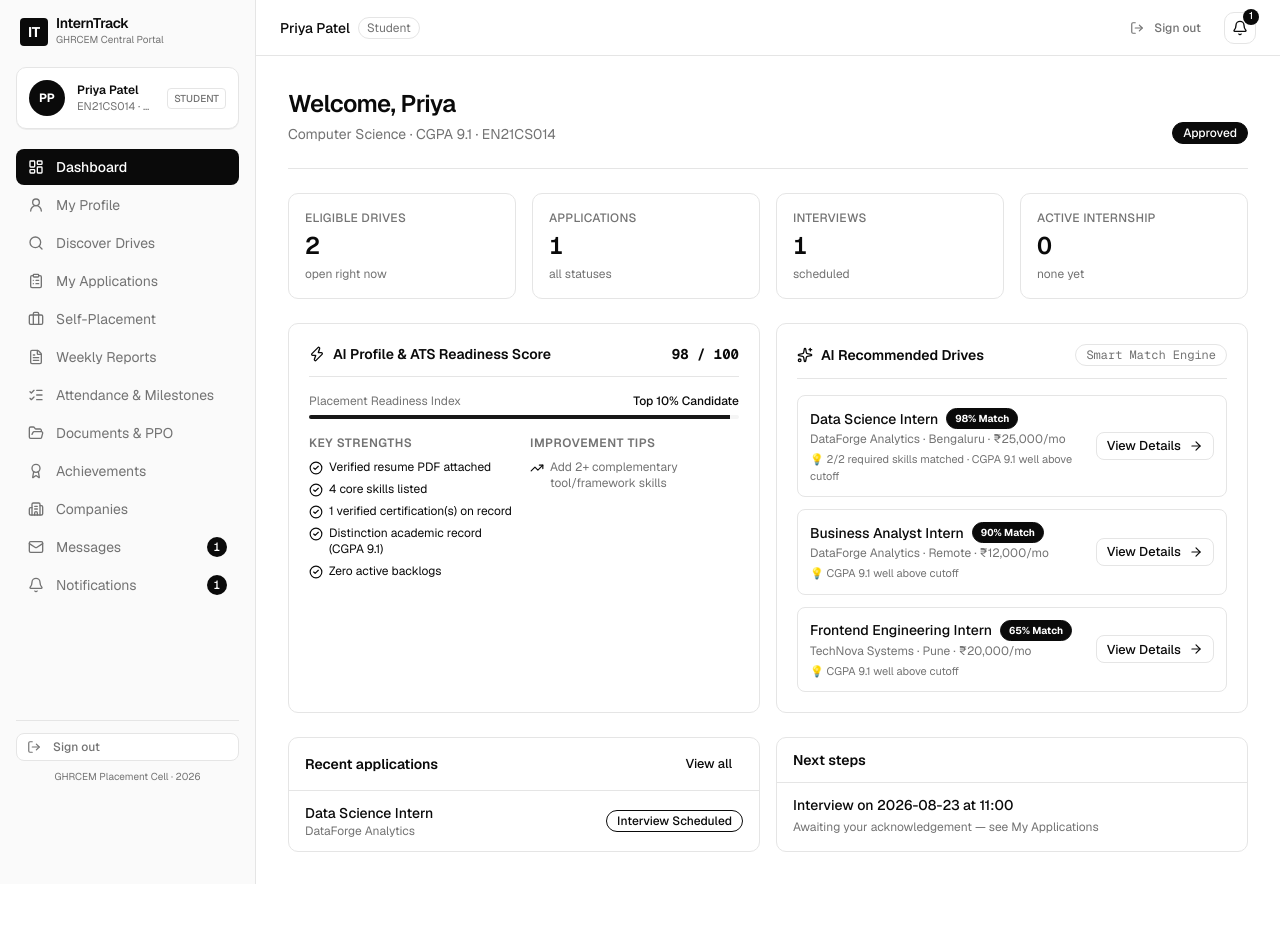
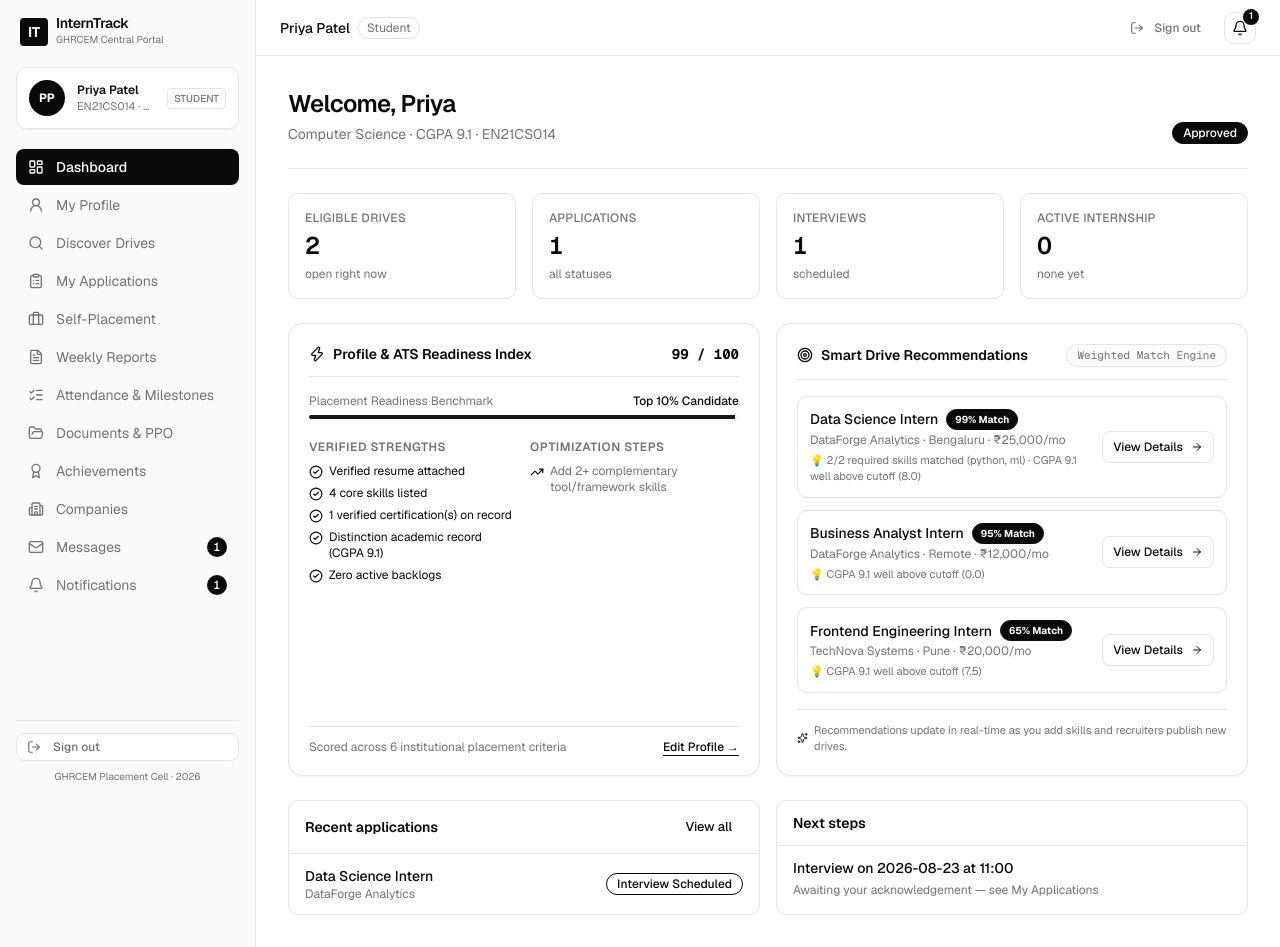
Before and after one commit to 23f3000434/internship-placement-portal, a Next.js app: page /dashboard in a window 1280 px wide. Before the commit the page ends 884 px from the top, so only its background shows below. Built offline with nearby package versions, Linux system fonts and the light colour scheme.

Commit message:
feat: upgrade smart drive recommendation & ATS readiness engine with dynamic weighted multi-factor matching

```diff
--- a/components/portal/ai-copilot.tsx
+++ b/components/portal/ai-copilot.tsx
@@ -1,53 +1,67 @@
 'use client'
 
-import { useMemo, useState } from 'react'
+import { useMemo } from 'react'
 import Link from 'next/link'
-import { Sparkles, ArrowRight, CheckCircle2, TrendingUp, AlertTriangle, Briefcase, Zap } from 'lucide-react'
+import { Sparkles, ArrowRight, CheckCircle2, TrendingUp, Zap, Target, Award, Check } from 'lucide-react'
 import { Button } from '@/components/ui/button'
 import { Progress } from '@/components/ui/progress'
 import { usePortal } from '@/lib/store'
 import type { Student, Drive } from '@/lib/types'
 import { checkEligibility } from '@/lib/eligibility'
 
+/**
+ * Intelligent Drive Recommendation & Profile Compatibility Engine.
+ * Evaluates candidate skill sets, academic cutoffs, location alignment, and department criteria
+ * against active recruitment drives using weighted multi-factor matching.
+ */
 export function AiRecommendationWidget({ student }: { student: Student }) {
   const p = usePortal()
   const openDrives = p.drives.filter((d) => d.status === 'open')
 
   const recommendations = useMemo(() => {
-    const studentSkills = student.skills.map((s) => s.toLowerCase())
+    const studentSkills = student.skills.map((s) => s.trim().toLowerCase())
 
-    return openDrives.map((d: Drive) => {
-      let score = 50
+    return openDrives
+      .map((d: Drive) => {
+        let score = 40
         const reasons: string[] = []
+        const matchedSkills: string[] = []
 
-      // Skill overlap
-      const required = d.requiredSkills.map((s) => s.toLowerCase())
-      const matched = required.filter((s) => studentSkills.some((sk) => sk.includes(s) || s.includes(sk)))
-
+        // 1. Skill overlap (up to 40 points)
+        const required = d.requiredSkills.map((s) => s.trim().toLowerCase())
         if (required.length > 0) {
-        const ratio = matched.length / required.length
-        score += Math.round(ratio * 35)
-        if (matched.length > 0) {
-          reasons.push(`${matched.length}/${required.length} required skills matched`)
+          required.forEach((req) => {
+            const found = studentSkills.find((sk) => sk.includes(req) || req.includes(sk))
+            if (found) matchedSkills.push(req)
+          })
+          const ratio = matchedSkills.length / required.length
+          score += Math.round(ratio * 40)
+          if (matchedSkills.length > 0) {
+            reasons.push(`${matchedSkills.length}/${required.length} required skills matched (${matchedSkills.slice(0, 2).join(', ')})`)
           }
         } else {
-        score += 25
+          score += 30
         }
 
-      // CGPA bonus
-      if (student.cgpa >= d.minCgpa + 0.8) {
+        // 2. Academic CGPA standing (up to 15 points)
+        if (student.cgpa >= d.minCgpa + 1.0) {
+          score += 15
+          reasons.push(`CGPA ${student.cgpa.toFixed(1)} well above cutoff (${d.minCgpa.toFixed(1)})`)
+        } else if (student.cgpa >= d.minCgpa) {
           score += 10
-        reasons.push(`CGPA ${student.cgpa.toFixed(1)} well above cutoff`)
-      } else if (student.cgpa >= d.minCgpa) {
+        }
+
+        // 3. Department & Branch match (up to 10 points)
+        if (d.fieldFilter === 'Any' || d.fieldFilter.toLowerCase() === student.branch.toLowerCase()) {
+          score += 10
+        }
+
+        // 4. Location preference (up to 5 points)
+        if (student.locationPreference === 'any' || d.location.toLowerCase().includes(student.locationPreference.toLowerCase())) {
           score += 5
         }
 
-      // Branch match
-      if (d.fieldFilter === 'Any' || d.fieldFilter === student.branch) {
-        score += 5
-      }
-
-      const matchPct = Math.min(Math.max(score, 45), 98)
+        const matchPct = Math.min(Math.max(score, 30), 99)
         const company = p.companies.find((c) => c.id === d.companyId)
         const elig = checkEligibility(student, d)
 
@@ -55,33 +69,40 @@ export function AiRecommendationWidget({ student }: { student: Student }) {
           drive: d,
           company,
           matchPct,
+          matchedSkills,
           reasons,
           elig,
         }
-    }).sort((a, b) => b.matchPct - a.matchPct)
+      })
+      .sort((a, b) => b.matchPct - a.matchPct)
   }, [student, openDrives, p.companies])
 
   const topMatches = recommendations.slice(0, 3)
 
   return (
-    <section className="rounded-lg border bg-card p-5">
+    <section className="flex flex-col justify-between rounded-xl border bg-card p-5 shadow-xs">
+      <div>
         <div className="flex items-center justify-between border-b pb-3 mb-4">
           <div className="flex items-center gap-2">
-          <Sparkles className="size-4 text-foreground" />
-          <h2 className="text-sm font-semibold">AI Recommended Drives</h2>
+            <Target className="size-4 text-foreground" />
+            <h2 className="text-sm font-semibold">Smart Drive Recommendations</h2>
           </div>
-        <span className="rounded-full border px-2.5 py-0.5 text-xs text-muted-foreground font-mono">
-          Smart Match Engine
+          <span className="rounded-full border px-2.5 py-0.5 text-[11px] text-muted-foreground font-mono bg-muted/40">
+            Weighted Match Engine
           </span>
         </div>
 
+        {topMatches.length > 0 ? (
           <ul className="flex flex-col gap-3">
-        {topMatches.map(({ drive, company, matchPct, reasons, elig }) => (
-          <li key={drive.id} className="flex flex-col sm:flex-row sm:items-center justify-between gap-3 rounded-md border p-3 bg-background hover:bg-muted/30 transition-colors">
+            {topMatches.map(({ drive, company, matchPct, reasons }) => (
+              <li
+                key={drive.id}
+                className="flex flex-col sm:flex-row sm:items-center justify-between gap-3 rounded-lg border p-3 bg-background hover:bg-muted/30 transition-colors"
+              >
                 <div className="min-w-0">
                   <div className="flex items-center gap-2">
-                <p className="text-sm font-medium truncate">{drive.title}</p>
-                <span className="rounded-full border border-foreground bg-foreground px-2 py-0.5 text-[10px] font-bold text-background tabular-nums">
+                    <p className="text-sm font-medium truncate text-foreground">{drive.title}</p>
+                    <span className="rounded-full border border-foreground bg-foreground px-2 py-0.5 text-[10px] font-bold text-background tabular-nums shrink-0">
                       {matchPct}% Match
                     </span>
                   </div>
@@ -96,35 +117,49 @@ export function AiRecommendationWidget({ student }: { student: Student }) {
                 </div>
 
                 <div className="flex items-center gap-2 shrink-0">
-              <Button size="sm" variant="outline" render={<Link href={`/drives/${drive.id}`} />}>
+                  <Button size="sm" variant="outline" className="h-8 text-xs" render={<Link href={`/drives/${drive.id}`} />}>
                     View Details
-                <ArrowRight className="size-3.5 ml-1" />
+                    <ArrowRight className="size-3 ml-1" />
                   </Button>
                 </div>
               </li>
             ))}
           </ul>
+        ) : (
+          <div className="rounded-lg border border-dashed p-6 text-center text-xs text-muted-foreground">
+            No active placement drives currently open. New opportunities published by recruiters will appear here automatically.
+          </div>
+        )}
+      </div>
+
+      <p className="text-[11px] text-muted-foreground mt-4 border-t pt-3 flex items-center gap-1.5">
+        <Sparkles className="size-3 text-foreground" />
+        Recommendations update in real-time as you add skills and recruiters publish new drives.
+      </p>
     </section>
   )
 }
 
+/**
+ * Evaluates candidate resume ATS readiness, verified skills depth, and accreditation milestones.
+ */
 export function AiResumeScoreCard({ student }: { student: Student }) {
   const analysis = useMemo(() => {
-    let score = 40
+    let score = 35
     const strengths: string[] = []
     const suggestions: string[] = []
 
     if (student.resumeUploaded) {
-      score += 20
-      strengths.push('Verified resume PDF attached')
+      score += 25
+      strengths.push('Verified resume attached')
     } else {
-      suggestions.push('Upload your latest resume PDF')
+      suggestions.push('Upload your latest resume on the profile page')
     }
 
     const sc = student.skills.length
     if (sc >= 5) {
       score += 15
-      strengths.push(`${sc} verified core skills documented`)
+      strengths.push(`${sc} verified core technical skills documented`)
     } else if (sc >= 3) {
       score += 10
       strengths.push(`${sc} core skills listed`)
@@ -155,23 +190,24 @@ export function AiResumeScoreCard({ student }: { student: Student }) {
       suggestions.push(`Clear ${student.backlogs} pending backlog(s)`)
     }
 
-    const finalScore = Math.min(Math.max(score, 35), 98)
+    const finalScore = Math.min(Math.max(score, 30), 99)
     return { score: finalScore, strengths, suggestions }
   }, [student])
 
   return (
-    <section className="flex flex-col gap-4 rounded-lg border bg-card p-5">
+    <section className="flex flex-col justify-between rounded-xl border bg-card p-5 shadow-xs">
+      <div className="space-y-4">
         <div className="flex items-center justify-between border-b pb-3">
           <div className="flex items-center gap-2">
             <Zap className="size-4 text-foreground" />
-          <h2 className="text-sm font-semibold">AI Profile &amp; ATS Readiness Score</h2>
+            <h2 className="text-sm font-semibold">Profile &amp; ATS Readiness Index</h2>
           </div>
           <span className="font-mono text-sm font-bold">{analysis.score} / 100</span>
         </div>
 
         <div className="flex flex-col gap-1.5">
           <div className="flex items-center justify-between text-xs text-muted-foreground">
-          <span>Placement Readiness Index</span>
+            <span>Placement Readiness Benchmark</span>
             <span className="font-medium text-foreground">
               {analysis.score >= 85 ? 'Top 10% Candidate' : analysis.score >= 70 ? 'Strong Candidate' : 'Profile in Progress'}
             </span>
@@ -179,9 +215,9 @@ export function AiResumeScoreCard({ student }: { student: Student }) {
           <Progress value={analysis.score} aria-label={`Readiness score ${analysis.score}`} />
         </div>
 
-      <div className="grid gap-3 sm:grid-cols-2 text-xs">
+        <div className="grid gap-3 sm:grid-cols-2 text-xs pt-1">
           <div>
-          <p className="font-semibold uppercase tracking-wider text-muted-foreground mb-2">Key Strengths</p>
+            <p className="font-semibold uppercase tracking-wider text-muted-foreground mb-2">Verified Strengths</p>
             <ul className="space-y-1.5">
               {analysis.strengths.map((s, i) => (
                 <li key={i} className="flex items-start gap-1.5">
@@ -193,7 +229,7 @@ export function AiResumeScoreCard({ student }: { student: Student }) {
           </div>
 
           <div>
-          <p className="font-semibold uppercase tracking-wider text-muted-foreground mb-2">Improvement Tips</p>
+            <p className="font-semibold uppercase tracking-wider text-muted-foreground mb-2">Optimization Steps</p>
             <ul className="space-y-1.5">
               {analysis.suggestions.map((s, i) => (
                 <li key={i} className="flex items-start gap-1.5 text-muted-foreground">
@@ -202,11 +238,21 @@ export function AiResumeScoreCard({ student }: { student: Student }) {
                 </li>
               ))}
               {analysis.suggestions.length === 0 && (
-              <li className="text-muted-foreground italic">Profile is fully optimized for campus drives!</li>
+                <li className="text-muted-foreground italic flex items-center gap-1">
+                  <Check className="size-3.5 text-foreground" /> Profile is fully optimized for campus drives!
+                </li>
               )}
             </ul>
           </div>
         </div>
+      </div>
+
+      <div className="border-t pt-3 mt-4 flex items-center justify-between text-xs text-muted-foreground">
+        <span>Scored across 6 institutional placement criteria</span>
+        <Link href="/profile" className="font-medium text-foreground underline underline-offset-4">
+          Edit Profile →
+        </Link>
+      </div>
     </section>
   )
 }
```
Lines whose indentation alone changed are shown as unchanged.
